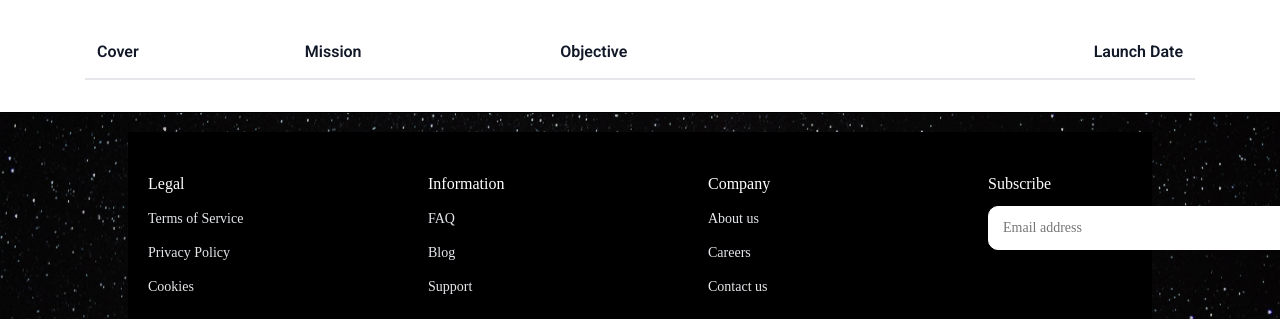
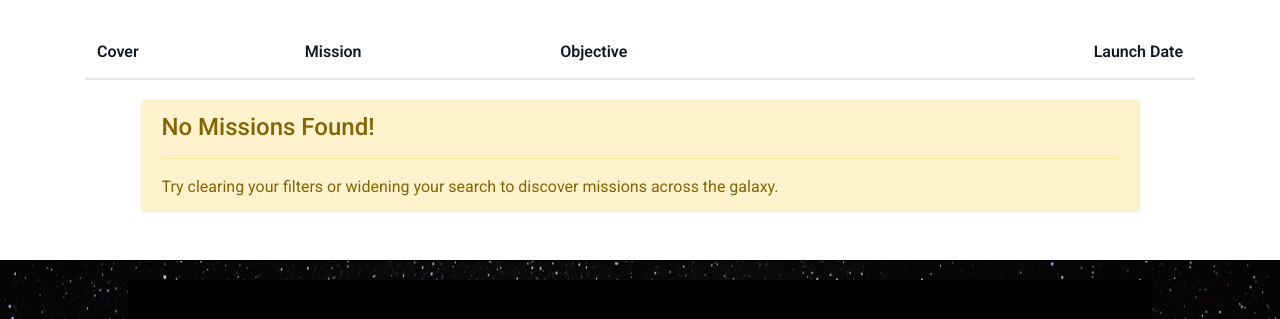
Before and after one commit to lioubiarabi/SpaceOdyssey-javascript, a plain HTML site: page missions.html in a window 1280 px wide. Both pictures are taken after a click on the element 1128 px from the left and 296 px from the top of the page. Shown: the part 332-651 px from the top of the page. Drawn offline with nearby package versions, Linux system fonts and the light colour scheme; a web font is replaced by a local one.

Commit message:
creating 'no found missions' alert when there's no missions to show

```diff
--- a/assets/missions.js
+++ b/assets/missions.js
@@ -18,6 +18,10 @@ if (missions) {
 }
 
 function putItems(items) {
+    if (items.length != 0) {
+        // remove no missions alert if its on
+        document.getElementById("noMissionsAlert").style.display = "none";
+
         // remove all the items in the missions table to render the new item
         document.getElementById("missionsTable").innerHTML = '';
         document.getElementById("agency-filter").innerHTML = `<option value="" disabled selected>Agency</option> <option value="all">all</option>`;
@@ -57,6 +61,13 @@ function putItems(items) {
         agencies.sort().forEach(agency => document.getElementById("agency-filter").innerHTML += `<option value="${agency}">${agency}</option>`);
         years.sort((a, b) => a - b).forEach(year => document.getElementById("year-filter").innerHTML += `<option value="${year}">${year}</option>`);
 
+    }
+    else {
+        // clean mission table list
+        document.getElementById("missionsTable").innerHTML = '';
+        // show there no missions alert
+         document.getElementById("noMissionsAlert").style.display = "block";
+    }
 }
 
 // check if new mission modal are non empty
--- a/assets/style.css
+++ b/assets/style.css
@@ -622,6 +622,11 @@ body {
 
 /* missions page */
 /* title */
+.alert-noMissions {
+    width: 90%;
+    margin: 20px auto;
+    display: none;
+}
 .missionsTitle,
 .planetsTitle {
     display: flex;
--- a/missions.html
+++ b/missions.html
@@ -120,8 +120,15 @@
 
                     </tbody>
                 </table>
+                <div class="alert alert-warning alert-noMissions" role="alert" id="noMissionsAlert">
+                    <h4 class="alert-heading">No Missions Found!</h4>
+                    <hr>
+                    <p class="mb-0">Try clearing your filters or widening your search to discover missions across the galaxy.
+                    </p>
+                </div>
             </div>
         </div>
+
     </section>
 
     <!-- delete confirmation model -->
```
Lines whose indentation alone changed are shown as unchanged.
